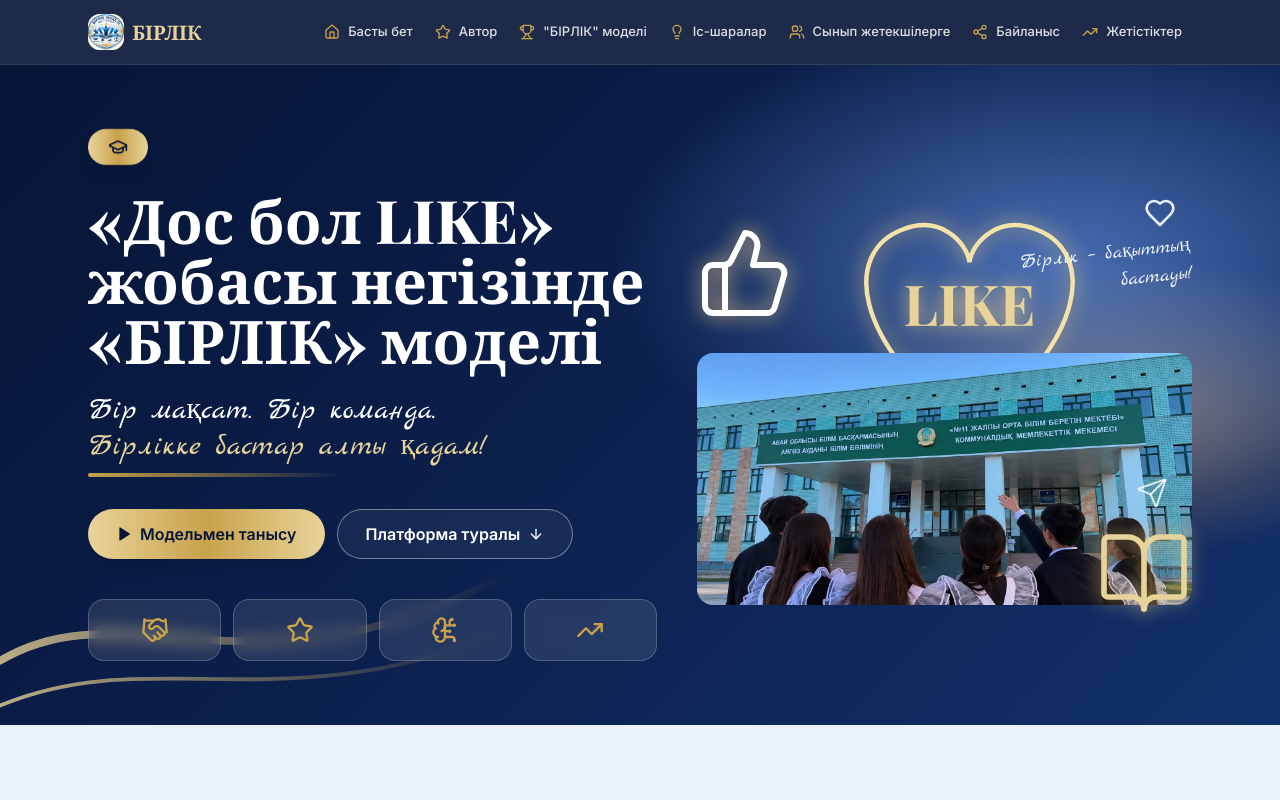
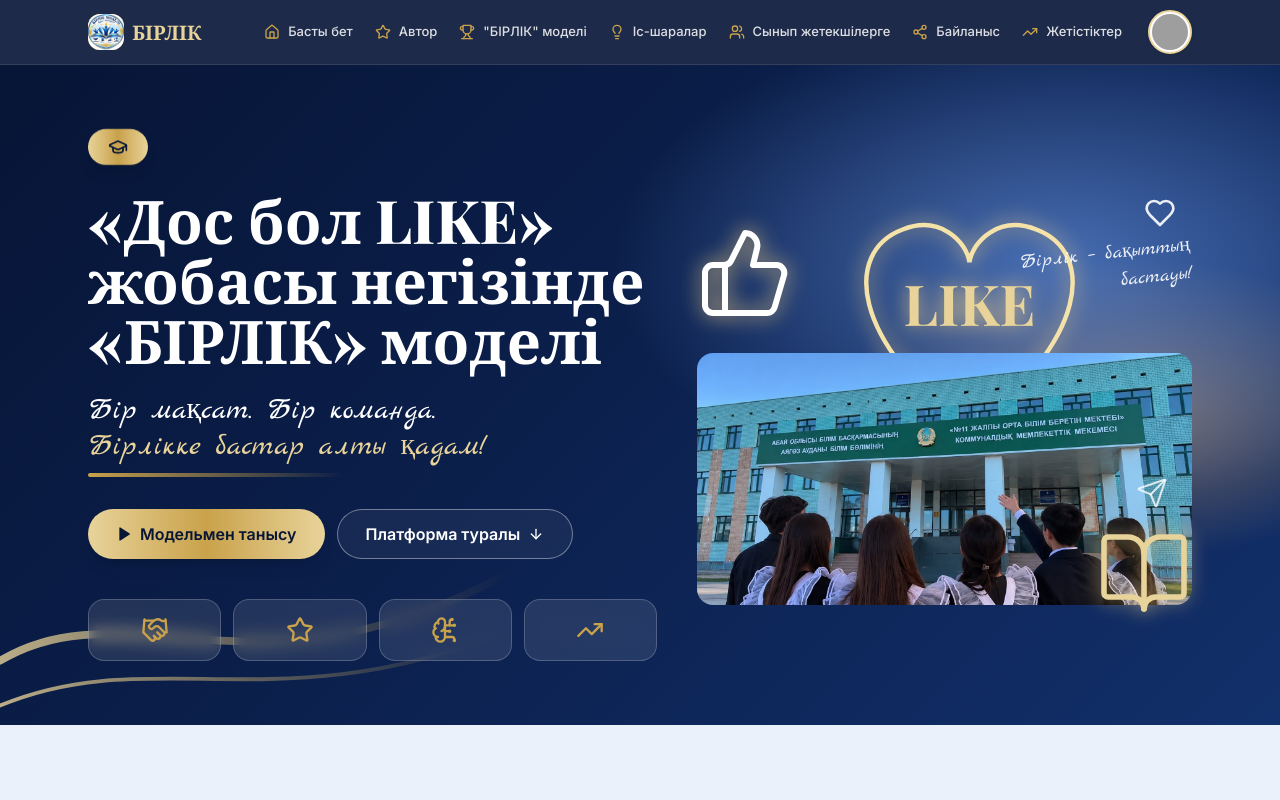
Before and after one commit to shyngys2003/birlik, a React (Vite) app: page / in a window 1280 px wide. Shown: the top 800 px of the page. Built offline with nearby package versions, Linux system fonts and the light colour scheme; grey boxes are pictures that could not be loaded.

Commit message:
Add separate school emblem in top right menu

```diff
--- a/src/components/Layout.tsx
+++ b/src/components/Layout.tsx
@@ -19,6 +19,7 @@ export default function Layout({ children }: { children: ReactNode }) {
   const [open, setOpen] = useState(false)
   const navigate = useNavigate()
   const go = (id: string) => { setOpen(false); navigate('/', { state: { scrollTo: id } }) }
+  const schoolEmblem = '/birlik/uploads/keleshek11-school-emblem.png'
 
   return (
     <div className="site-shell flex min-h-screen flex-col bg-sky-soft text-navy-900" style={themeStyle(settings) as CSSProperties}>
@@ -28,15 +29,21 @@ export default function Layout({ children }: { children: ReactNode }) {
           <Link to="/" className="flex items-center gap-2 font-serif text-xl font-extrabold text-gold-light" aria-label="Басты бет">
             <span className="flex h-9 w-9 items-center justify-center rounded-xl bg-gold text-navy-950">{content.site.logoPhoto ? <img src={content.site.logoPhoto} className="h-full w-full rounded-xl object-contain" alt=""/> : txt(settings,"logo")}</span>{txt(settings,"brand")}
           </Link>
-          <nav aria-label="Негізгі мәзір" className="hidden items-center gap-0.5 xl:flex">
+          <div className="hidden items-center gap-4 xl:flex">
+            <nav aria-label="Негізгі мәзір" className="flex items-center gap-0.5">
               {nav.map(n => (
                 <button key={n.id} onClick={() => go(n.id)} className="inline-flex items-center gap-2 rounded-full px-2.5 py-2 text-[13px] font-medium text-white/85 transition hover:bg-white/10 hover:text-white"><NavIcon id={n.id} />{n.label}</button>
               ))}
               {custom.length>0 && <details className="relative"><summary className="cursor-pointer px-3 py-2 text-sm">Қосымша</summary><div className="absolute right-0 top-full min-w-48 rounded-xl bg-navy-950 p-2 shadow-card">{custom.map(p=><Link key={p.id} to={`/page/${p.id}`} onClick={e=>e.currentTarget.closest("details")?.removeAttribute("open")} className="block rounded-lg px-3 py-2 hover:bg-white/10">{p.title}</Link>)}</div></details>}
             </nav>
-          <button className="rounded-xl p-2 text-white xl:hidden" onClick={() => setOpen(!open)} aria-expanded={open} aria-controls="mobile-nav" aria-label={open ? 'Мәзірді жабу' : 'Мәзірді ашу'}>
+            <img src={schoolEmblem} alt="№11 мектеп эмблемасы" className="h-11 w-11 rounded-full border-2 border-gold-light bg-white object-cover p-0.5 shadow" />
+          </div>
+          <div className="flex items-center gap-3 xl:hidden">
+            <img src={schoolEmblem} alt="№11 мектеп эмблемасы" className="h-10 w-10 rounded-full border-2 border-gold-light bg-white object-cover p-0.5 shadow" />
+            <button className="rounded-xl p-2 text-white" onClick={() => setOpen(!open)} aria-expanded={open} aria-controls="mobile-nav" aria-label={open ? 'Мәзірді жабу' : 'Мәзірді ашу'}>
               {open ? <X /> : <Menu />}
             </button>
+          </div>
         </div>
         {open && (
           <nav id="mobile-nav" aria-label="Мобильді мәзір" className="border-t border-white/10 bg-navy-950 px-4 py-3 xl:hidden">
```
Lines whose indentation alone changed are shown as unchanged.
